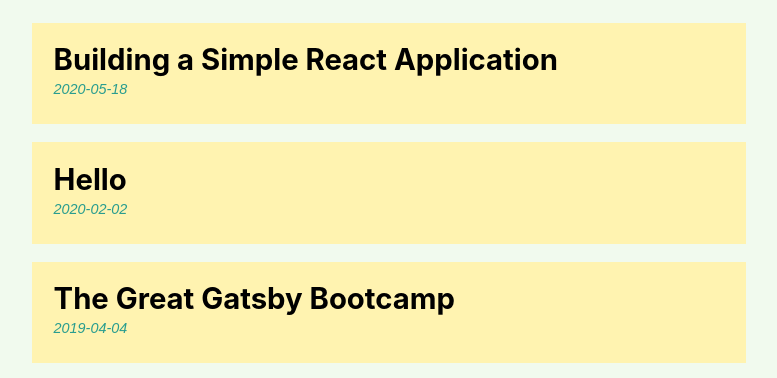
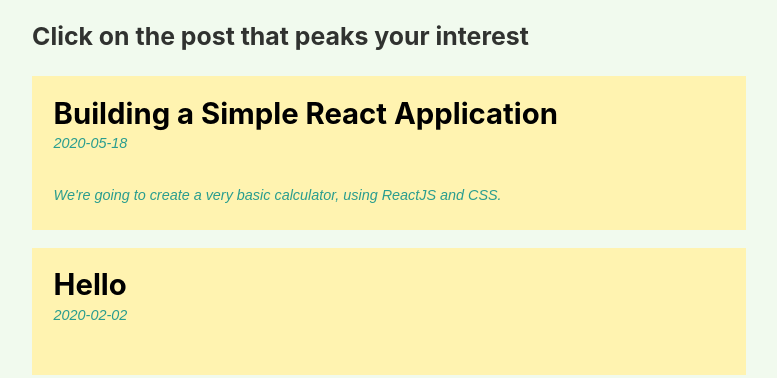
Before and after one commit to sixfwa/personal-website, a Gatsby site: page /blogs in a window 1280 px wide. Shown: the part 380-758 px from the top of the page, without its empty margins (251-1028 px from the left). Built offline with nearby package versions, Linux system fonts and the light colour scheme; Gatsby itself is replaced by a stand-in of ours.

Commit message:
description shown on posts box

```diff
--- a/src/pages/blogs.js
+++ b/src/pages/blogs.js
@@ -13,6 +13,7 @@ const BlogPage = () => {
             frontmatter {
               title
               date
+              description
             }
             fields {
               slug
@@ -27,6 +28,7 @@ const BlogPage = () => {
     <Layout>
       <Head title="Blogs" />
       <h1>Blog Posts</h1>
+      <h3>Click on the post that peaks your interest </h3>
       <ol className={blogStyles.posts}>
         {data.allMarkdownRemark.edges.map(edge => {
           return (
@@ -34,6 +36,7 @@ const BlogPage = () => {
               <Link to={`/blog/${edge.node.fields.slug}`}>
                 <h2>{edge.node.frontmatter.title}</h2>
                 <p>{edge.node.frontmatter.date}</p>
+                <p>{edge.node.frontmatter.description}</p>
               </Link>
             </li>
           )
```
